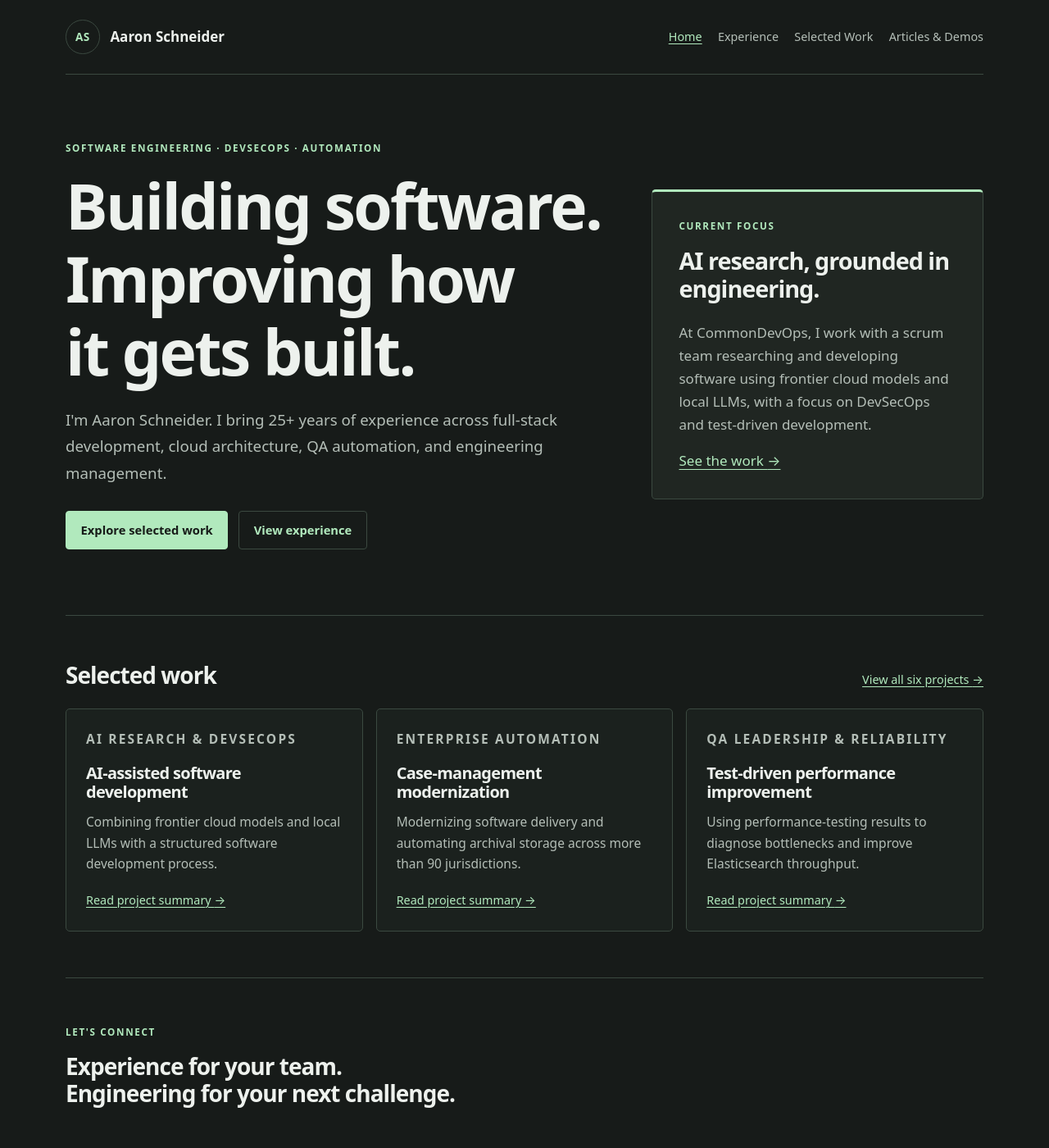
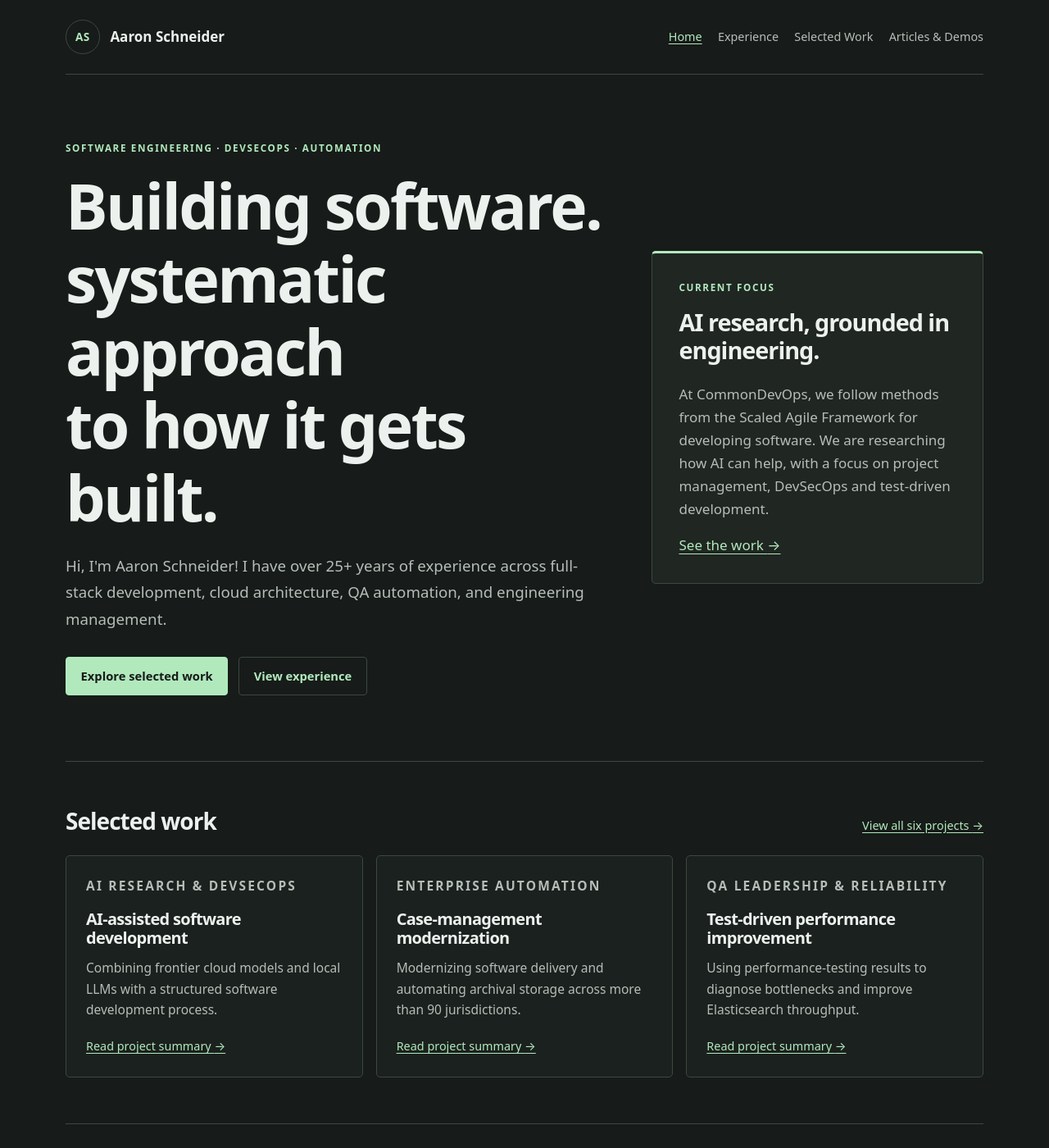
Before and after one commit to schneidergithub/schneidergithub.github.io, a Jekyll site: the page built from index.md, in a window 1280 px wide and 1400 px high. Shown: the whole window at 82% size. Built offline with Jekyll 4.4.1, drawn with Linux system fonts in a browser that asks for light colours; some of the changed text lies outside the part shown.

Commit message:
Revise introduction and focus section text
Updated text for clarity and consistency in the introduction and focus sections.

Signed-off-by: Aaron Schneider <90160014+schneidergithub@users.noreply.github.com>

```diff
--- a/index.md
+++ b/index.md
@@ -6,14 +6,14 @@ permalink: /
 <section class="hero">
   <div>
     <p class="eyebrow">Software engineering · DevSecOps · Automation</p>
-    <h1>Building software.<br>Improving how<br>it gets built.</h1>
-    <p class="lead">I'm Aaron Schneider. I bring 25+ years of experience across full-stack development, cloud architecture, QA automation, and engineering management.</p>
+    <h1>Building software.<br>systematic approach<br>to how it gets built.</h1>
+    <p class="lead">Hi, I'm Aaron Schneider! I have over 25+ years of experience across full-stack development, cloud architecture, QA automation, and engineering management.</p>
     <div class="actions"><a class="button" href="{{ '/work/' | relative_url }}">Explore selected work</a><a class="button secondary" href="{{ '/experience/' | relative_url }}">View experience</a></div>
   </div>
   <aside class="focus-panel" aria-labelledby="focus-title">
     <p class="eyebrow">Current focus</p>
     <h2 id="focus-title">AI research, grounded in engineering.</h2>
-    <p>At CommonDevOps, I work with a scrum team researching and developing software using frontier cloud models and local LLMs, with a focus on DevSecOps and test-driven development.</p>
+    <p>At CommonDevOps, we follow methods from the Scaled Agile Framework for developing software. We are researching how AI can help, with a focus on project management, DevSecOps and test-driven development.</p>
     <a href="{{ '/work/#commondevops' | relative_url }}">See the work <span aria-hidden="true">→</span></a>
   </aside>
 </section>
@@ -28,7 +28,7 @@ permalink: /
 </section>
 
 <section class="section" id="connect" aria-labelledby="connect-title">
-  <p class="eyebrow">Let's connect</p><h2 id="connect-title">Experience for your team.<br>Engineering for your next challenge.</h2>
+  <p class="eyebrow">Let's connect</p><h2 id="connect-title">Experience for your team.<br>Systematic engineering for your project.</h2>
   <div class="split">
     <div class="audience"><h3>For employers</h3><p>Explore my experience in software engineering, DevSecOps, automation, and technical leadership.</p><div class="actions"><a class="button secondary" href="{{ '/experience/' | relative_url }}">View experience</a><a class="button secondary" href="https://www.linkedin.com/in/aarondrewschneider/">Connect on LinkedIn <span aria-hidden="true">↗</span></a></div></div>
     <div class="audience"><h3>For consulting clients</h3><p>Contact me directly about individual consulting, or connect with CommonDevOps about a team engagement.</p><div class="actions"><a class="button secondary" href="https://www.linkedin.com/in/aarondrewschneider/">Individual consulting <span aria-hidden="true">↗</span></a><a class="button secondary" href="https://www.linkedin.com/company/commondevops/">CommonDevOps team <span aria-hidden="true">↗</span></a></div></div>
@@ -36,6 +36,6 @@ permalink: /
 </section>
 
 <section class="section" aria-labelledby="writing-title">
-  <div class="section-heading"><h2 id="writing-title">Articles & demos</h2><a href="{{ '/articles/' | relative_url }}">View the collection <span aria-hidden="true">→</span></a></div>
+  <div class="section-heading"><h2 id="writing-title">Articles & Demos</h2><a href="{{ '/articles/' | relative_url }}">View the collection <span aria-hidden="true">→</span></a></div>
   <ul class="reading-list">{% for item in site.data.publications limit:3 %}<li><a href="{{ item.url | escape }}">{{ item.title | escape }} <span aria-hidden="true">↗</span></a><span>{{ item.type }} · {{ item.publisher | escape }}</span></li>{% endfor %}</ul>
 </section>
```
